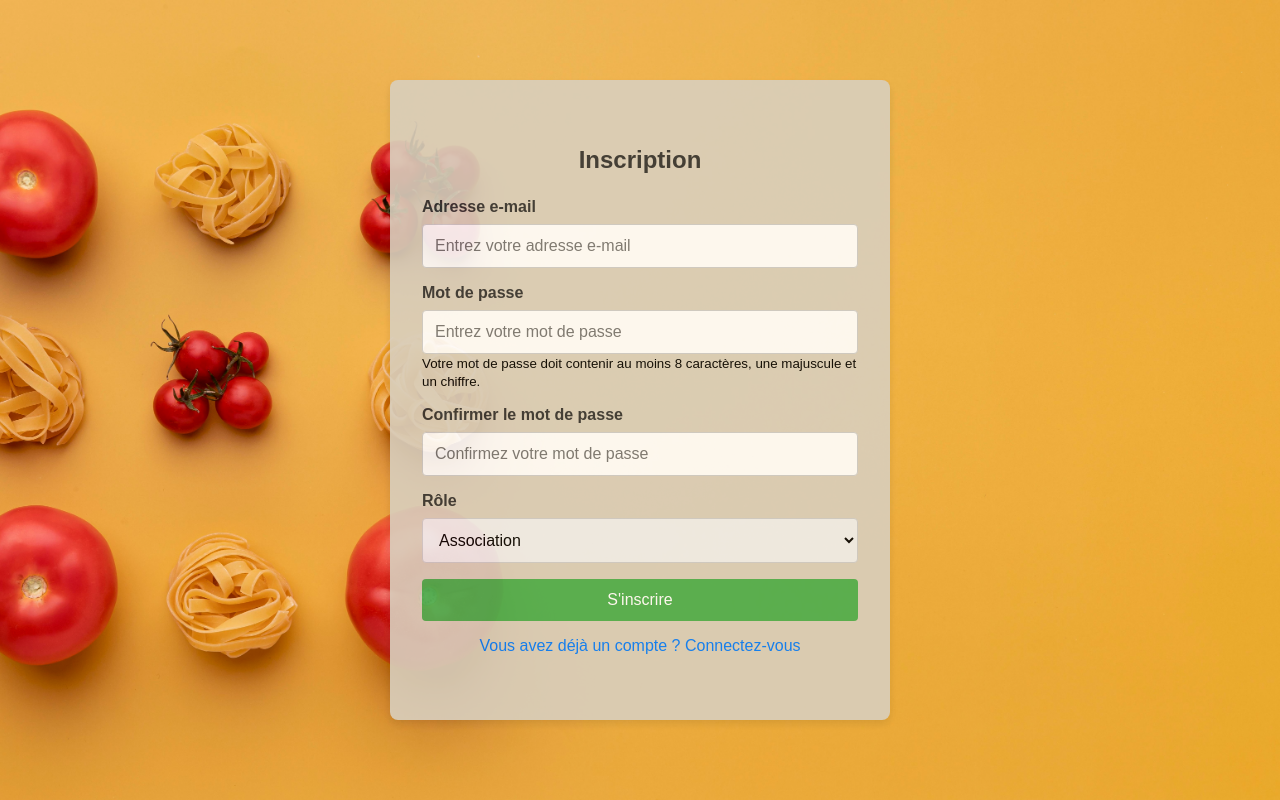
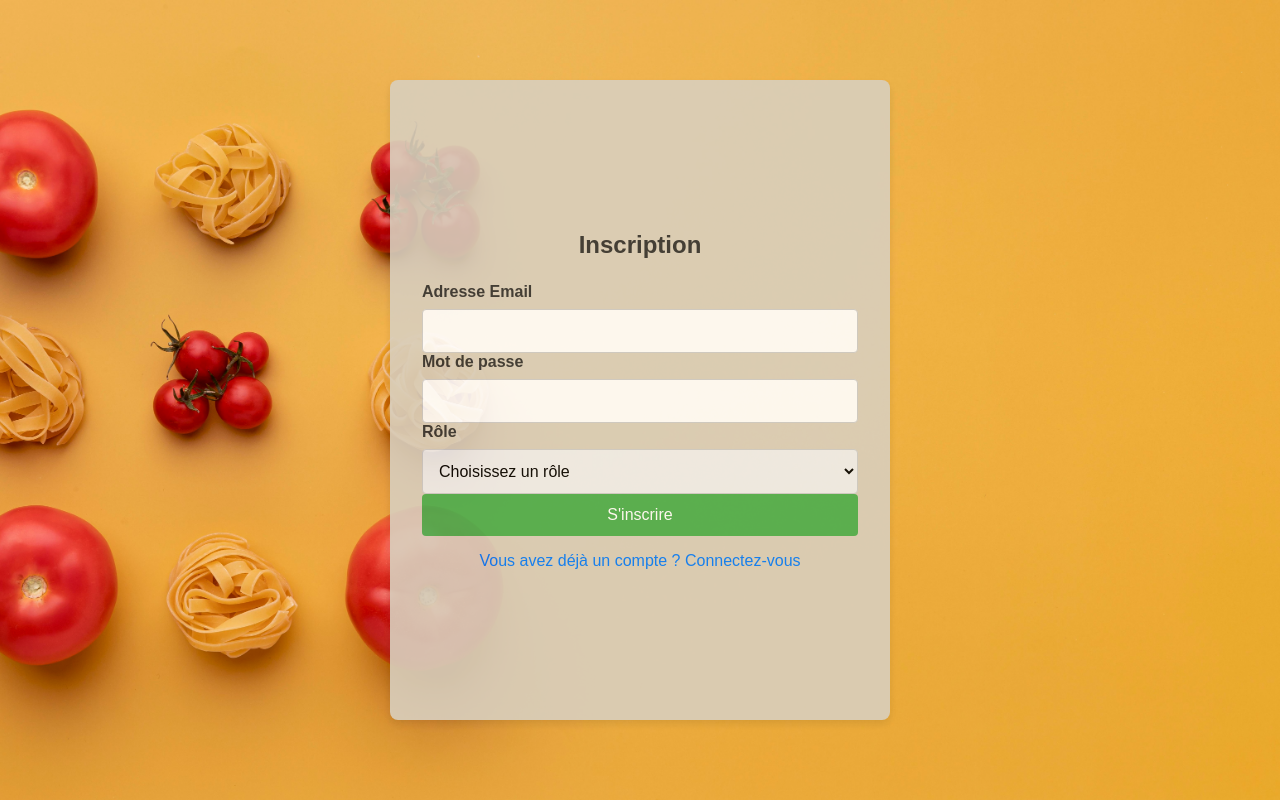
Before and after one commit to Paul-Berdier/FoodLink, a Flask app: page /register in a window 1280 px wide. Run offline with Flask 3, Linux system fonts and the light colour scheme; parts of the project's set-up code (start-up, migrations or seed data) failed here and were passed over.

Commit message:
Refactor user models and enhance registration flow
Reworked user models to separate `Commerce` and `Association` entities. Updated registration, login, profile, and reset password functionalities to support distinct roles with new fields like SIRET. Adjusted database schema, templates, and handlers accordingly for improved role-specific registration and management.

```diff
--- a/data/TABLES.sql
+++ b/data/TABLES.sql
@@ -35,6 +35,7 @@ CREATE TABLE IF NOT EXISTS commerce (
    adresse_mail TEXT,
    tel TEXT,
    siret TEXT,
+    mdp TEXT,
    PRIMARY KEY(id)
 );
 
--- a/web/app.py
+++ b/web/app.py
@@ -39,25 +39,64 @@ login_manager = LoginManager(app)
 login_manager.login_view = 'login'
 
 
-# Modèle pour la table 'connexion'
-class User(UserMixin, db.Model):
-    __tablename__ = 'connexion'
-    Id_connexion = db.Column(db.Integer, primary_key=True, autoincrement=True)
-    mail_connexion = db.Column(db.String(50), unique=True, nullable=False)
-    mdp_connexion = db.Column(db.String(128), nullable=False)
-    type_connexion = db.Column(db.String(50), nullable=False, default='utilisateur')
-    id_commerce = db.Column(db.String(50), nullable=False, default='default_commerce')
-    nom_commerce = db.Column(db.String(50), nullable=False, default='default_name')
-    departement = db.Column(db.String(50), nullable=False, default='default_dept')
-    Id_association = db.Column(db.Integer, nullable=False, default=1)
+# Modèles pour les nouvelles tables
+class Produit(db.Model):
+    id = db.Column(db.Integer, primary_key=True)
+    nom = db.Column(db.Text, nullable=False)
+    prix = db.Column(db.Float, nullable=False)
+    marque = db.Column(db.Text, nullable=True)
 
-    def get_id(self):
-        return self.Id_connexion
+
+class Association(db.Model, UserMixin):
+    id = db.Column(db.Integer, primary_key=True)
+    nom = db.Column(db.Text, nullable=False)
+    coordonnees = db.Column(db.Text, nullable=True)
+    ville = db.Column(db.Text, nullable=True)
+    adresse = db.Column(db.Text, nullable=True)
+    departement = db.Column(db.Integer, nullable=True)
+    adresse_mail = db.Column(db.Text, unique=True, nullable=False)
+    tel = db.Column(db.Text, nullable=True)
+    siret = db.Column(db.Text, nullable=False)
+    mdp = db.Column(db.Text, nullable=False)
+
+
+class Commerce(db.Model, UserMixin):
+    id = db.Column(db.Integer, primary_key=True)
+    nom = db.Column(db.Text, nullable=False)
+    departement = db.Column(db.Text, nullable=True)
+    coordonnees = db.Column(db.Text, nullable=True)
+    type_commerce = db.Column(db.Text, nullable=True)
+    adresse = db.Column(db.Text, nullable=True)
+    ville = db.Column(db.Text, nullable=True)
+    adresse_mail = db.Column(db.Text, unique=True, nullable=False)
+    tel = db.Column(db.Text, nullable=True)
+    siret = db.Column(db.Text, nullable=False)
+    mdp = db.Column(db.Text, nullable=False)
+
+
+class Offre(db.Model):
+    id = db.Column(db.Integer, primary_key=True)
+    id_produit = db.Column(db.Integer, db.ForeignKey("produit.id"), nullable=False)
+    quantite = db.Column(db.Integer, nullable=False)
+    prix_du_lot = db.Column(db.Float, nullable=False)
+    date_limite = db.Column(db.DateTime, nullable=False)
+    id_commerce = db.Column(db.Integer, db.ForeignKey("commerce.id"), nullable=False)
+    disponibilite = db.Column(db.Boolean, default=True)
+
+
+class Transaction(db.Model):
+    id = db.Column(db.Integer, primary_key=True)
+    id_offre = db.Column(db.Integer, db.ForeignKey("offre.id"), nullable=False)
+    id_association = db.Column(db.Integer, db.ForeignKey("association.id"), nullable=False)
+    date_transaction = db.Column(db.DateTime, nullable=False)
 
 
 @login_manager.user_loader
 def load_user(user_id):
-    return User.query.get(int(user_id))
+    user = Association.query.get(int(user_id))
+    if not user:
+        user = Commerce.query.get(int(user_id))
+    return user
 
 
 # Création des tables si elles n'existent pas
@@ -78,18 +117,34 @@ def register():
         email = request.form['email']
         password = request.form['password']
         role = request.form['role']
+        siret = request.form['siret']
 
-        if User.query.filter_by(mail_connexion=email).first():
-            flash('Cet email est déjà utilisé.', 'danger')
-        else:
-            if len(password) < 8:
-                flash('Le mot de passe doit contenir au moins 8 caractères.', 'danger')
+        if role == 'association':
+            if Association.query.filter_by(adresse_mail=email).first():
+                flash('Cet email est déjà utilisé.', 'danger')
             else:
                 hashed_password = bcrypt.generate_password_hash(password).decode('utf-8')
-                new_user = User(
-                    mail_connexion=email,
-                    mdp_connexion=hashed_password,
-                    type_connexion=role
+                new_user = Association(
+                    adresse_mail=email,
+                    mdp=hashed_password,
+                    siret=siret,
+                    nom=request.form['nom']
+                )
+                db.session.add(new_user)
+                db.session.commit()
+                flash('Inscription réussie. Vous pouvez maintenant vous connecter.', 'success')
+                return redirect(url_for('login'))
+
+        elif role == 'commerce':
+            if Commerce.query.filter_by(adresse_mail=email).first():
+                flash('Cet email est déjà utilisé.', 'danger')
+            else:
+                hashed_password = bcrypt.generate_password_hash(password).decode('utf-8')
+                new_user = Commerce(
+                    adresse_mail=email,
+                    mdp=hashed_password,
+                    siret=siret,
+                    nom=request.form['nom']
                 )
                 db.session.add(new_user)
                 db.session.commit()
@@ -104,8 +159,11 @@ def login():
     if request.method == 'POST':
         email = request.form['email']
         password = request.form['password']
-        user = User.query.filter_by(mail_connexion=email).first()
-        if user and bcrypt.check_password_hash(user.mdp_connexion, password):
+        user = Association.query.filter_by(adresse_mail=email).first()
+        if not user:
+            user = Commerce.query.filter_by(adresse_mail=email).first()
+
+        if user and bcrypt.check_password_hash(user.mdp, password):
             login_user(user)
             flash('Connexion réussie.', 'success')
             return redirect(url_for('index'))
@@ -128,7 +186,10 @@ def logout():
 def reset_password():
     if request.method == 'POST':
         email = request.form['email']
-        user = User.query.filter_by(mail_connexion=email).first()
+        user = Association.query.filter_by(adresse_mail=email).first()
+        if not user:
+            user = Commerce.query.filter_by(adresse_mail=email).first()
+
         if user:
             try:
                 token = s.dumps(email, salt='password-reset-salt')
@@ -157,15 +218,21 @@ def reset_password_token(token):
         flash('Le lien est invalide ou expiré.', 'danger')
         return redirect(url_for('reset_password'))
 
+    user = Association.query.filter_by(adresse_mail=email).first()
+    if not user:
+        user = Commerce.query.filter_by(adresse_mail=email).first()
+
     if request.method == 'POST':
         new_password = request.form['password']
-        user = User.query.filter_by(mail_connexion=email).first()
-        if user:
-            user.mdp_connexion = bcrypt.generate_password_hash(new_password).decode('utf-8')
+        if len(new_password) < 8:
+            flash('Le mot de passe doit contenir au moins 8 caractères.', 'danger')
+        else:
+            user.mdp = bcrypt.generate_password_hash(new_password).decode('utf-8')
             db.session.commit()
             flash('Votre mot de passe a été réinitialisé.', 'success')
             return redirect(url_for('login'))
     return render_template('reset_password_token.html', email=email)
+
 
 # Route pour afficher et modifier les informations du profil
 @app.route('/profile', methods=['GET', 'POST'])
@@ -173,13 +240,14 @@ def reset_password_token(token):
 def profile():
     user = current_user
     if request.method == 'POST':
-        # Modification des informations
+        # Modification des informations utilisateur
         if 'email' in request.form:
             email = request.form['email']
-            if User.query.filter_by(mail_connexion=email).first() and email != user.mail_connexion:
+            if (Association.query.filter_by(adresse_mail=email).first() or
+                    Commerce.query.filter_by(adresse_mail=email).first()) and email != user.adresse_mail:
                 flash('Cet email est déjà utilisé.', 'danger')
             else:
-                user.mail_connexion = email
+                user.adresse_mail = email
                 flash('Email mis à jour avec succès.', 'success')
 
         if 'password' in request.form:
@@ -187,27 +255,33 @@ def profile():
             if len(password) < 8:
                 flash('Le mot de passe doit contenir au moins 8 caractères.', 'danger')
             else:
-                user.mdp_connexion = bcrypt.generate_password_hash(password).decode('utf-8')
+                user.mdp = bcrypt.generate_password_hash(password).decode('utf-8')
                 flash('Mot de passe mis à jour avec succès.', 'success')
 
-        if 'nom_commerce' in request.form:
-            user.nom_commerce = request.form['nom_commerce']
-            user.departement = request.form['departement']
+        if isinstance(user, Commerce):
+            if 'nom' in request.form:
+                user.nom = request.form['nom']
+            if 'adresse' in request.form:
+                user.adresse = request.form['adresse']
+            if 'ville' in request.form:
+                user.ville = request.form['ville']
+            if 'tel' in request.form:
+                user.tel = request.form['tel']
 
-        if 'nom_association' in request.form:
-            association = Association.query.filter_by(Id_association=user.Id_association).first()
-            if association:
-                association.nom_association = request.form['nom_association']
-                association.adresse_asso = request.form['adresse_asso']
-                association.num_tel_asso = request.form['num_tel_asso']
-                db.session.commit()
-                flash("Les informations de l'association ont été mises à jour.", "success")
+        elif isinstance(user, Association):
+            if 'nom' in request.form:
+                user.nom = request.form['nom']
+            if 'adresse' in request.form:
+                user.adresse = request.form['adresse']
+            if 'ville' in request.form:
+                user.ville = request.form['ville']
+            if 'tel' in request.form:
+                user.tel = request.form['tel']
 
         db.session.commit()
 
     return render_template('profile.html', user=user)
 
 
-
 if __name__ == '__main__':
     app.run(debug=True)
--- a/web/templates/register.html
+++ b/web/templates/register.html
@@ -11,34 +11,47 @@
     <!-- Conteneur d'inscription -->
     <div class="signup-container">
         <h2>Inscription</h2>
-        <form action="{{ url_for('register') }}" method="POST">
-            <!-- Groupe pour l'email -->
-            <div class="input-group">
-                <label for="email">Adresse e-mail</label>
-                <input type="email" id="email" name="email" placeholder="Entrez votre adresse e-mail" required>
+        <form method="POST" action="{{ url_for('register') }}">
+    <div>
+        <label for="email">Adresse Email</label>
+        <input type="email" name="email" id="email" required>
     </div>
-            <!-- Groupe pour le mot de passe -->
-            <div class="input-group">
+    <div>
         <label for="password">Mot de passe</label>
-                <input type="password" id="password" name="password" placeholder="Entrez votre mot de passe" required>
-                <small>Votre mot de passe doit contenir au moins 8 caractères, une majuscule et un chiffre.</small>
+        <input type="password" name="password" id="password" required>
     </div>
-            <!-- Groupe pour la confirmation du mot de passe -->
-            <div class="input-group">
-                <label for="confirm_password">Confirmer le mot de passe</label>
-                <input type="password" id="confirm_password" name="confirm_password" placeholder="Confirmez votre mot de passe" required>
-            </div>
-            <!-- Groupe pour le rôle -->
-            <div class="input-group">
+    <div>
         <label for="role">Rôle</label>
-                <select id="role" name="role" required>
+        <select name="role" id="role" onchange="toggleRoleFields()" required>
+            <option value="">Choisissez un rôle</option>
+            <option value="commerce">Commerce</option>
             <option value="association">Association</option>
-                    <option value="commerce">Commerçant</option>
         </select>
     </div>
-            <!-- Bouton d'inscription -->
+    <div id="commerce-fields" style="display: none;">
+        <label for="nom_commerce">Nom du Commerce</label>
+        <input type="text" name="nom_commerce" id="nom_commerce">
+        <label for="siret_commerce">SIRET du Commerce</label>
+        <input type="text" name="siret_commerce" id="siret_commerce">
+    </div>
+    <div id="association-fields" style="display: none;">
+        <label for="nom_association">Nom de l'Association</label>
+        <input type="text" name="nom_association" id="nom_association">
+        <label for="siret_association">SIRET de l'Association</label>
+        <input type="text" name="siret_association" id="siret_association">
+    </div>
+
     <button type="submit" class="signup-btn">S'inscrire</button>
 </form>
+
+<script>
+    function toggleRoleFields() {
+        const role = document.getElementById('role').value;
+        document.getElementById('commerce-fields').style.display = role === 'commerce' ? 'block' : 'none';
+        document.getElementById('association-fields').style.display = role === 'association' ? 'block' : 'none';
+    }
+</script>
+
 
         <!-- Redirection vers la page de connexion -->
         <div class="options">
```
Also changed, not shown: web/templates/profile.html (+16 -0 lines), 1 other file. Lines whose indentation alone changed are shown as unchanged.
